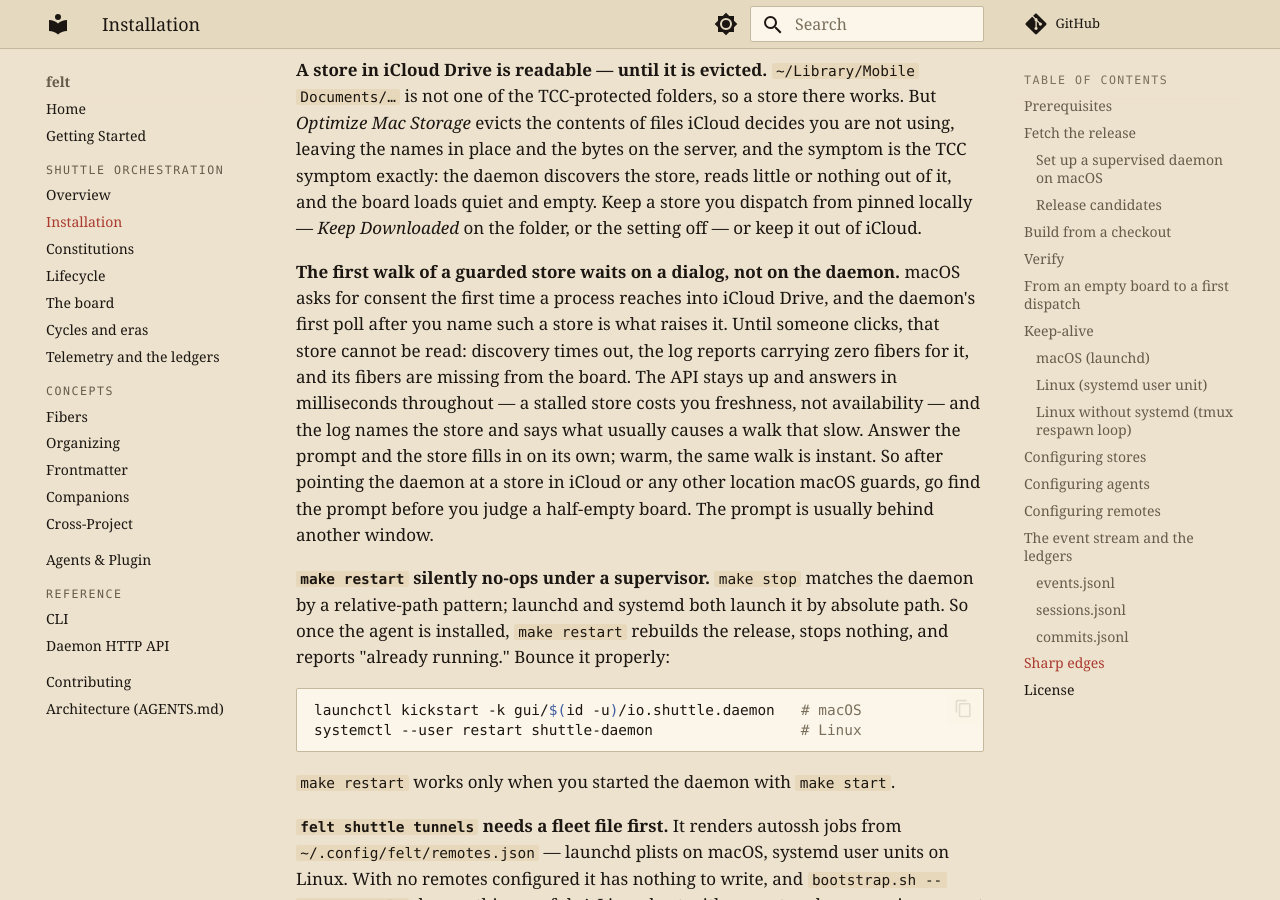
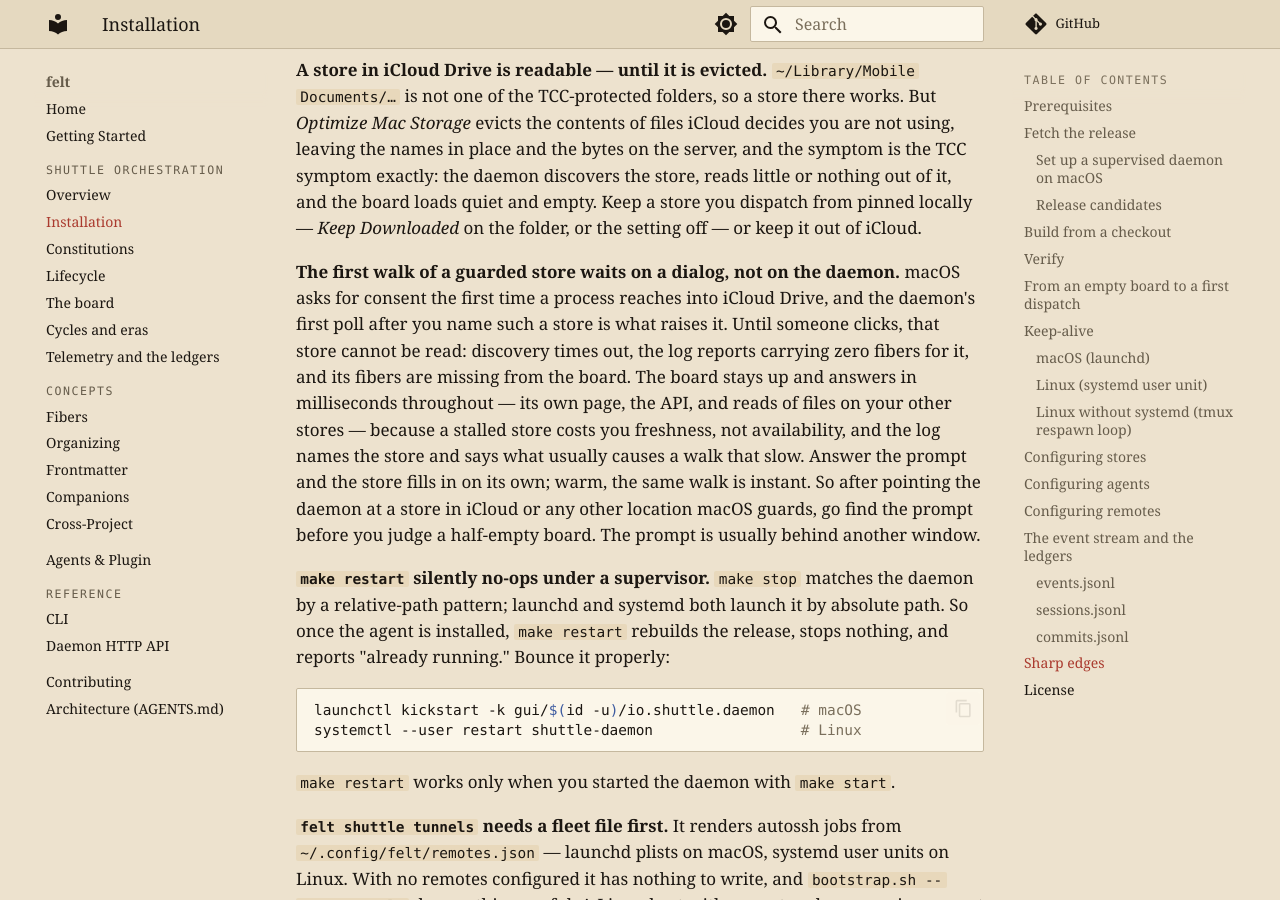
Before and after one commit to cailmdaley/felt, an MkDocs documentation site: the page built from docs/shuttle/installation.md, in a window 1280 px wide and 900 px high, scrolled down 18306 px. Built offline with MkDocs 1.6.1 and Material for MkDocs 9.7.7, drawn with Linux system fonts in a browser that asks for light colours; comment, search, counter and statistics services are not loaded.

Commit message:
docs: the stall claim is now true of the board, not just the API
The installation page had been walked back to "the API stays up" because the
board's index check went through the file server; that check is raw and so is
everything the poll cycle touches, so the stronger claim is the accurate one
again — the page, the API, and reads of files on healthy stores. Also repairs
the line break the walk-back left mid-paragraph.

The changelog entry gains the layer this session found: the poll cycle's own
per-store `lstat`/`ls`, the fiber reads, and the one write the tick makes
autonomously, plus the socket-level test that pins the property.

Co-Authored-By: Claude Opus 5 <noreply@anthropic.com>
Claude-Session: https://claude.ai/code/session_01XXGCzDsYyFbSVGDyMqXvwn

```diff
--- a/docs/shuttle/installation.md
+++ b/docs/shuttle/installation.md
@@ -798,14 +798,14 @@ off — or keep it out of iCloud.
 macOS asks for consent the first time a process reaches into iCloud Drive, and
 the daemon's first poll after you name such a store is what raises it. Until
 someone clicks, that store cannot be read: discovery times out, the log reports
-carrying zero fibers for it, and its fibers are missing from the board. The API
-stays up and answers in milliseconds throughout — a stalled store costs you
-freshness, not availability — and the log names the store and says what usually
+carrying zero fibers for it, and its fibers are missing from the board. The
+board stays up and answers in milliseconds throughout — its own page, the API,
+and reads of files on your other stores — because a stalled store costs you
+freshness, not availability, and the log names the store and says what usually
 causes a walk that slow. Answer the prompt and the store fills in on its own;
-warm, the same walk is instant.
- So after pointing the daemon at a
-store in iCloud or any other location macOS guards, go find the prompt before
-you judge a half-empty board. The prompt is usually behind another window.
+warm, the same walk is instant. So after pointing the daemon at a store in
+iCloud or any other location macOS guards, go find the prompt before you judge a
+half-empty board. The prompt is usually behind another window.
 
 **`make restart` silently no-ops under a supervisor.** `make stop` matches the
 daemon by a relative-path pattern; launchd and systemd both launch it by
```
Also changed, not shown: CHANGELOG.md (+8 -1 lines).
